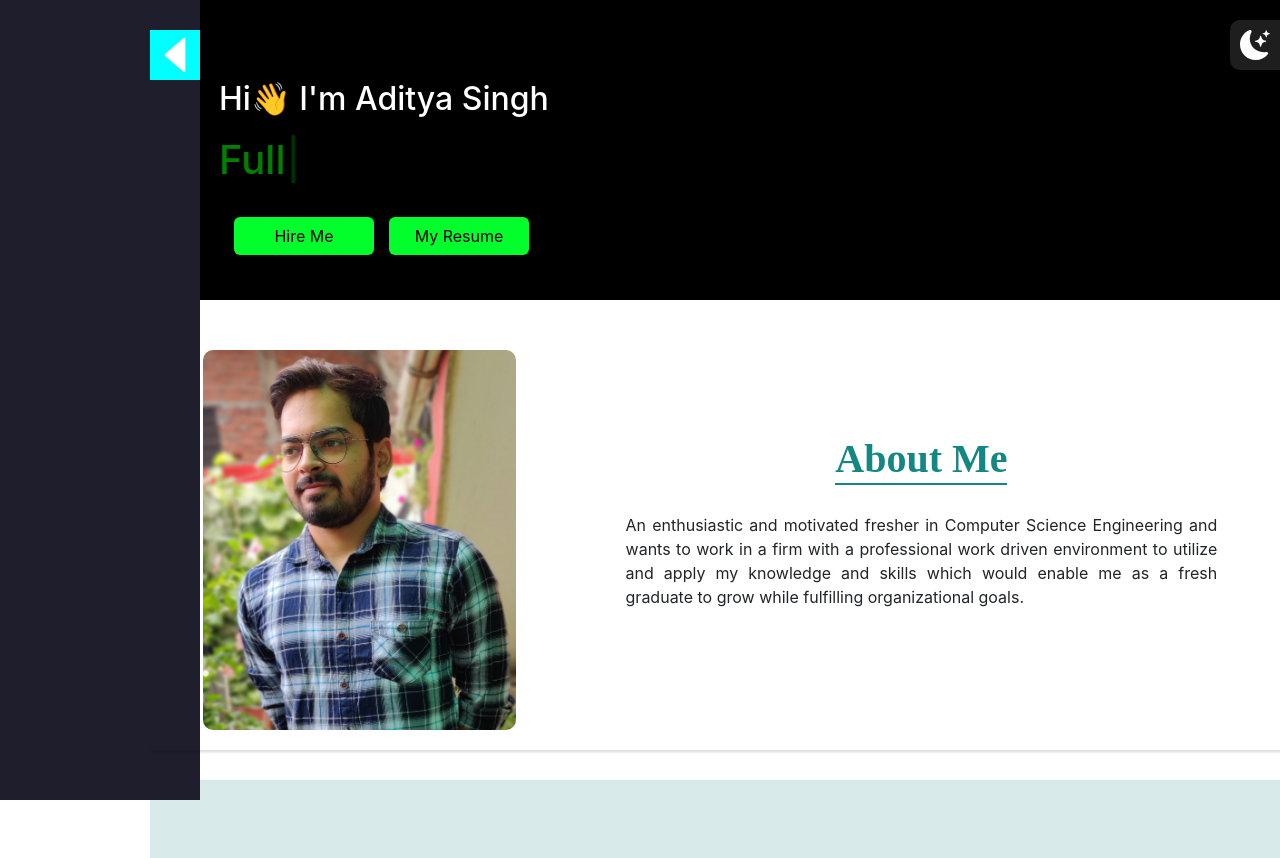
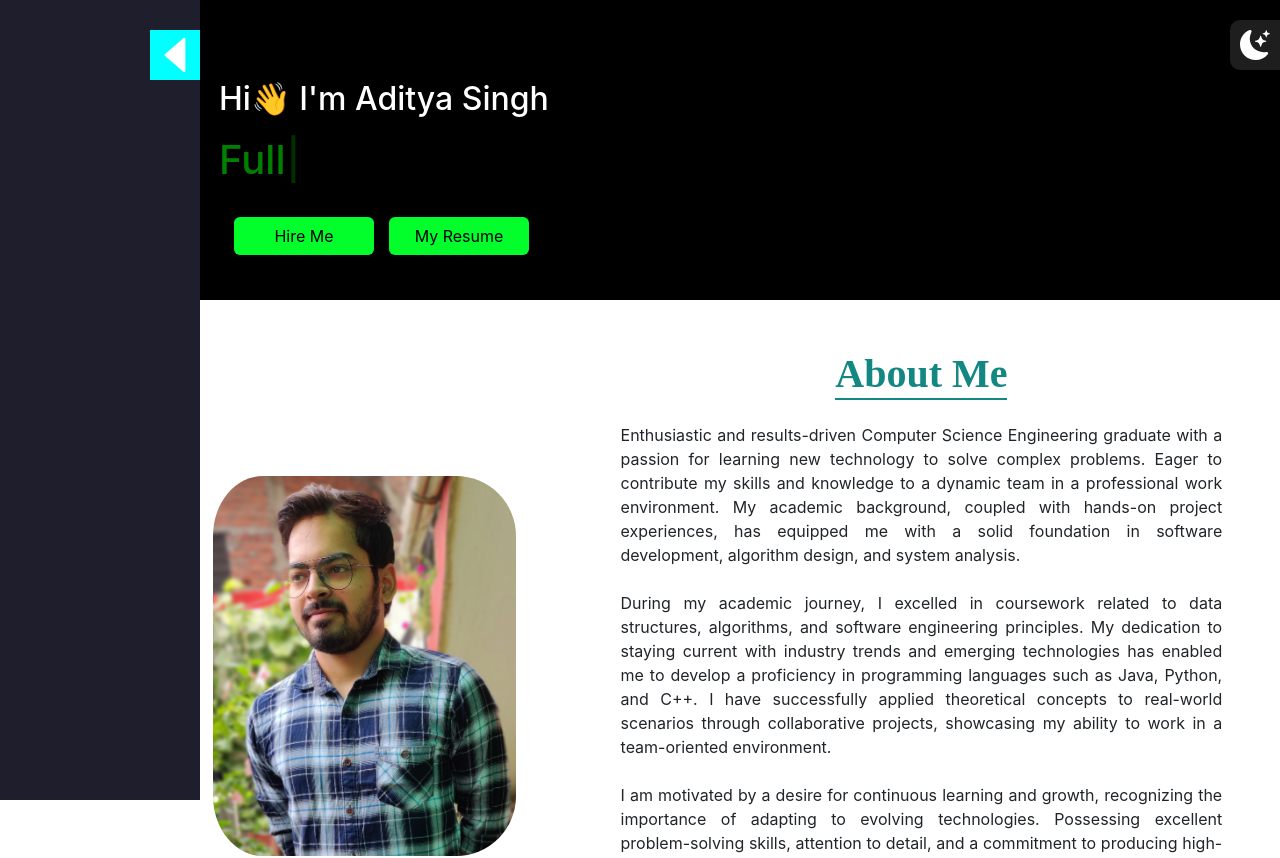
Before and after one commit to as23july/Portfolio_React, a React (Create React App) app: page / in a window 1280 px wide. Shown: the top 858 px of the page. Built offline with nearby package versions, Linux system fonts and the light colour scheme.

Commit message:
about updated

```diff
--- a/src/pages/About/About.css
+++ b/src/pages/About/About.css
@@ -7,9 +7,14 @@
     /* padding: 60px 0px; */
 }
 .about-img img{
-    border-radius: 10px;
+    border-radius: 60px;
     width: 100%;
     height: 380px;
+    padding-left: 10px;
+}
+.about-img{
+    align-items: center;
+    display: flex;
 }
 /* img{
     width: 300px;
@@ -29,7 +34,7 @@
 }
 .about-content p{
     text-align: justify;
-    padding: 20px;
+    padding: 15px;
 }
 
 /* Dark Mode   */
--- a/src/pages/About/About.js
+++ b/src/pages/About/About.js
@@ -1,7 +1,7 @@
 import React from "react";
 import "./About.css";
 import profilePic from "../../assets/images/About_my.jpg";
-import Jump from 'react-reveal/Jump';
+import Jump from "react-reveal/Jump";
 
 const About = () => {
   return (
@@ -15,12 +15,37 @@ const About = () => {
             <div class="col-md-6 col-xl-7 col-lg-6 col-xs-12 about-content">
               <h1>About Me</h1>
               <p>
-                            An enthusiastic and motivated fresher in Computer Science Engineering and wants to work in a firm with a professional work driven environment to utilize and apply my knowledge and skills which would enable me as a fresh graduate to grow while fulfilling organizational goals. </p>
+                Enthusiastic and results-driven Computer Science Engineering
+                graduate with a passion for learning new technology to solve
+                complex problems. Eager to contribute my skills and knowledge to
+                a dynamic team in a professional work environment. My academic
+                background, coupled with hands-on project experiences, has
+                equipped me with a solid foundation in software development,
+                algorithm design, and system analysis. <br />
+                <br />
+                During my academic journey, I excelled in coursework related to
+                data structures, algorithms, and software engineering
+                principles. My dedication to staying current with industry
+                trends and emerging technologies has enabled me to develop a
+                proficiency in programming languages such as Java, Python, and
+                C++. I have successfully applied theoretical concepts to
+                real-world scenarios through collaborative projects, showcasing
+                my ability to work in a team-oriented environment. <br />
+                <br />I am motivated by a desire for continuous learning and
+                growth, recognizing the importance of adapting to evolving
+                technologies. Possessing excellent problem-solving skills,
+                attention to detail, and a commitment to producing high-quality
+                code, I am eager to contribute my skills to a forward-thinking
+                company. As a recent graduate, I am excited about the
+                opportunity to apply my knowledge and make meaningful
+                contributions while further developing my expertise in
+                Computer Science.
+              </p>
             </div>
           </div>
         </div>
       </Jump>
     </>
-    )
-}
-export default About
+  );
+};
+export default About;
--- a/src/pages/Contact/Contact.css
+++ b/src/pages/Contact/Contact.css
@@ -68,6 +68,12 @@ button:focus {
   background-color: #138781;
   color: white;
 }
+.contact-writebox{
+  display: flex;
+  flex-wrap: wrap;
+  align-content: stretch;
+  justify-content: space-evenly;
+}
 /* ========================= */
 @media (max-width: 600px) {
   .contact {
@@ -92,4 +98,10 @@ button:focus {
   .card-filling {
     padding-right: 0px;
   }
+  .writing-card{
+
+      display: flex;
+      justify-content: center;
+
+  }
 }
--- a/src/pages/Contact/Contact.js
+++ b/src/pages/Contact/Contact.js
@@ -12,7 +12,7 @@ const Contact = () => {
     <>
       <div class="container contact" id="contact">
         <div class="card card0 border-0" id={theme}>
-          <div class="row">
+          <div class="row contact-writebox">
             <div class="col-md-6 col-lg-6 col-xl-6 col-sm-12 card-filling">
               <div class="card1">
                 <div class="row border-line">
@@ -22,7 +22,7 @@ const Contact = () => {
             </div>
             <div class="col-md-6 col-lg-6 card-filling">
               <div class="card2 d-flex card border-0 px-4 py-5">
-                <div class="row">
+                <div class="row writing-card">
                   <div class="row">
                     <h6>
                       Contact with
--- a/src/pages/Home/Home.css
+++ b/src/pages/Home/Home.css
@@ -71,4 +71,17 @@
     .home-container h1{
         font-size: 24px;
     }
+    .home-buttons .btn-hire:hover{
+        background-color: rgb(255, 255, 255);
+        color: rgb(255, 0, 0);
+        width: 140px;
+        transition: 1s;
+    }
+    .home-buttons .btn-cv:hover{
+        background-color: rgb(255, 255, 255);
+        color: rgb(255, 0, 0);
+        width: 140px;
+        font-weight:bold;
+        transition: 1s;
+    }
 }
```
Lines whose indentation alone changed are shown as unchanged.
